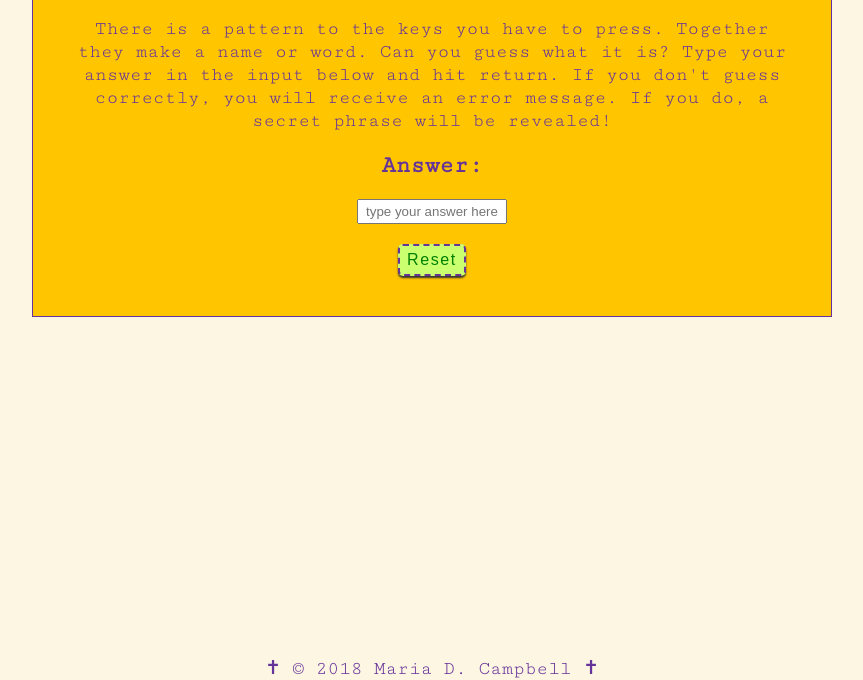
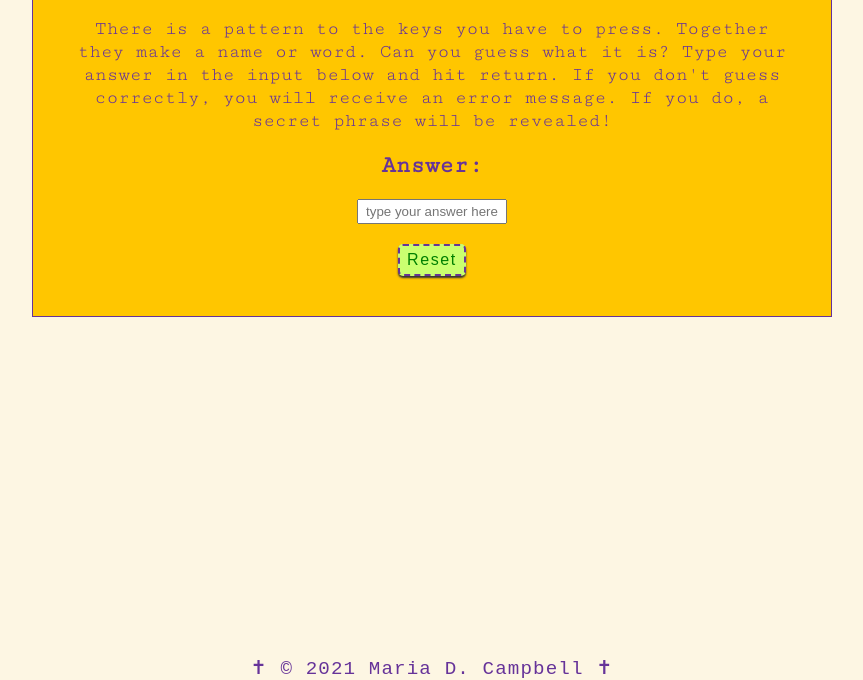
Before and after one commit to interglobalmedia/guess-the-keys, a website: page index.html in a window 1280 px wide. Shown: the part 120-800 px from the top of the page, without its empty margins (208-1071 px from the left). Drawn offline with Linux system fonts and the light colour scheme.

Commit message:
Add dynamic date

```diff
--- a/index.html
+++ b/index.html
@@ -25,7 +25,15 @@
         </div>
     </div>
     <footer class="site-footer">
-        <p>&#10013; © 2018 Maria D. Campbell &#10013;</p>
+        <script>
+            const theDate = new Date();
+            const footer = document.querySelector(".site-footer");
+            footer.style.fontWeight = "400";
+            footer.style.letterSpacing = "0.07rem";
+            footer.style.fontFamily = "Share Tech Mono, monospace";
+            footer.innerHTML =
+                `&#10013; © ${theDate.getFullYear()} Maria D. Campbell &#10013;`;
+        </script>
     </footer>
     <script src="scripts/js/keypress.js "></script>
 </body>
```
